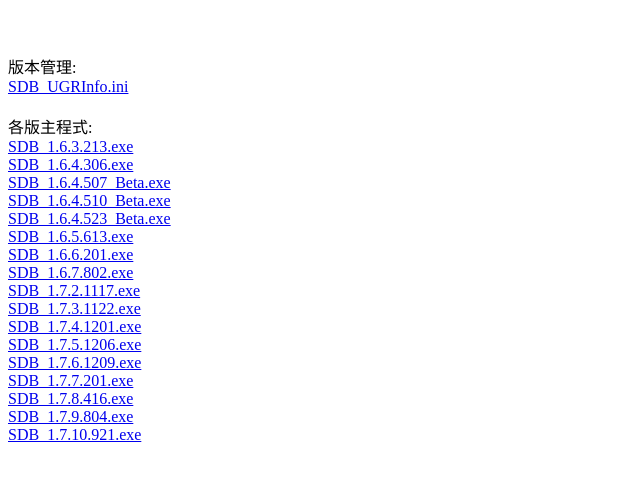
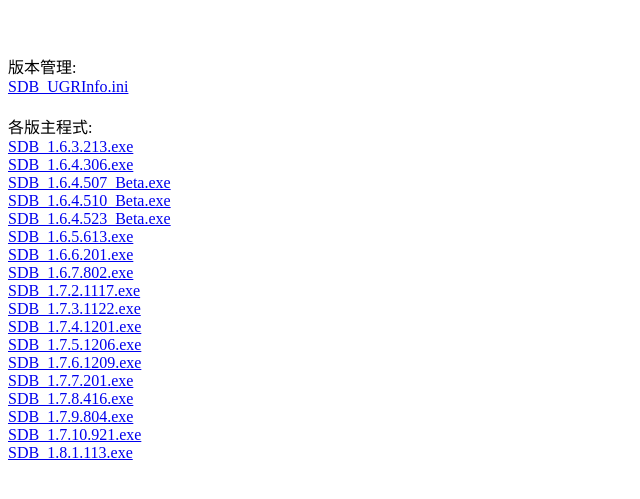
Before and after one commit to angusfong914/angusfong914.GitHub.io, a plain HTML site: page SDB/index.html in a window 1280 px wide. Shown: the part 57-556 px from the top of the page, without its empty margins (0-640 px from the left). Drawn offline with Linux system fonts and the light colour scheme.

Commit message:
Release Verion: 1.8.1.113

```diff
--- a/SDB/index.html
+++ b/SDB/index.html
@@ -26,5 +26,6 @@
 		<a href='SDB_1.7.8.416.exe'>SDB_1.7.8.416.exe</a><br>
 		<a href='SDB_1.7.9.804.exe'>SDB_1.7.9.804.exe</a><br>
 		<a href='SDB_1.7.10.921.exe'>SDB_1.7.10.921.exe</a><br>
+		<a href='SDB_1.8.1.113.exe'>SDB_1.8.1.113.exe</a><br>
   </body>
 </html>
```
Also changed, not shown: 2 other files.
